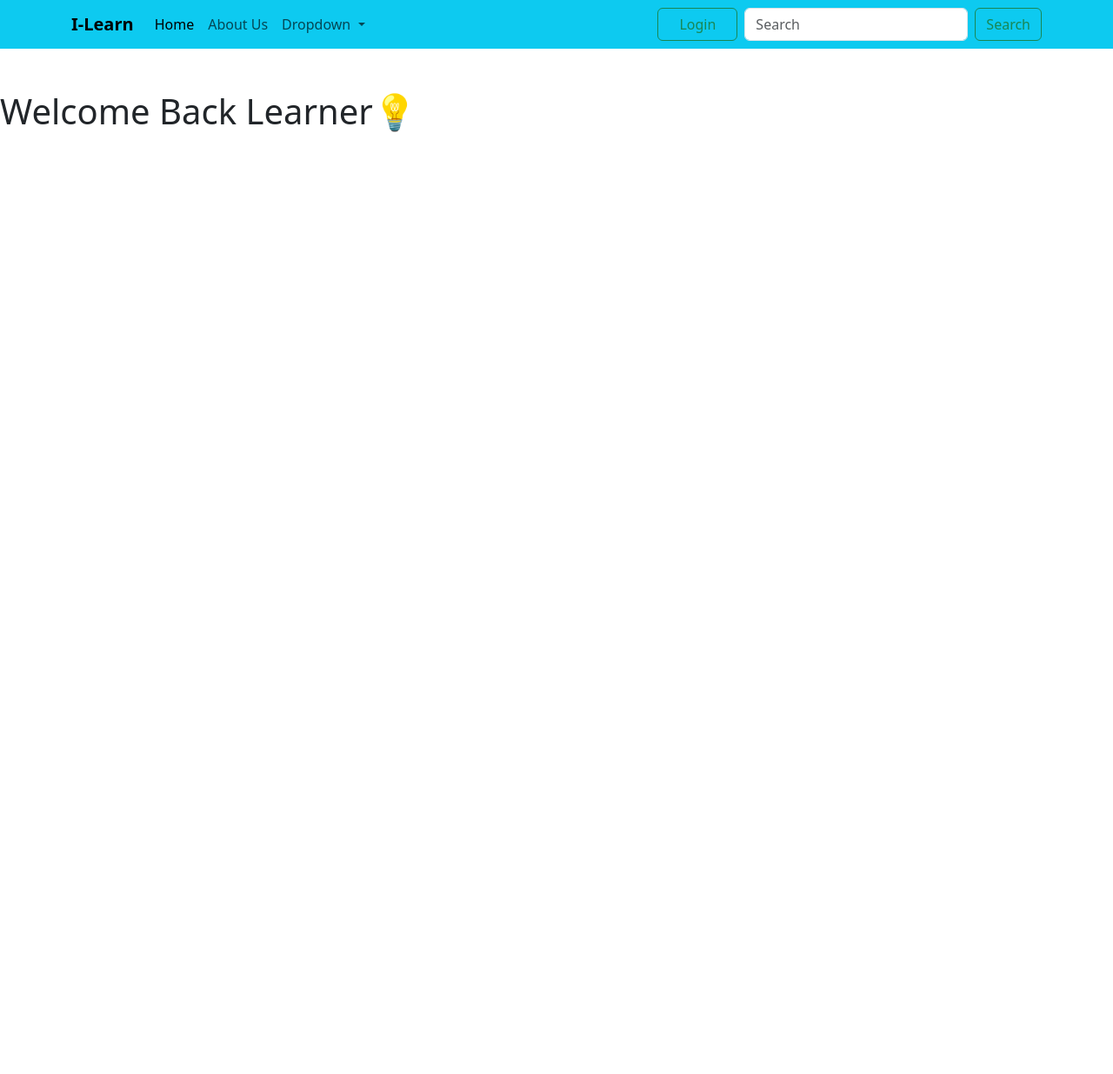
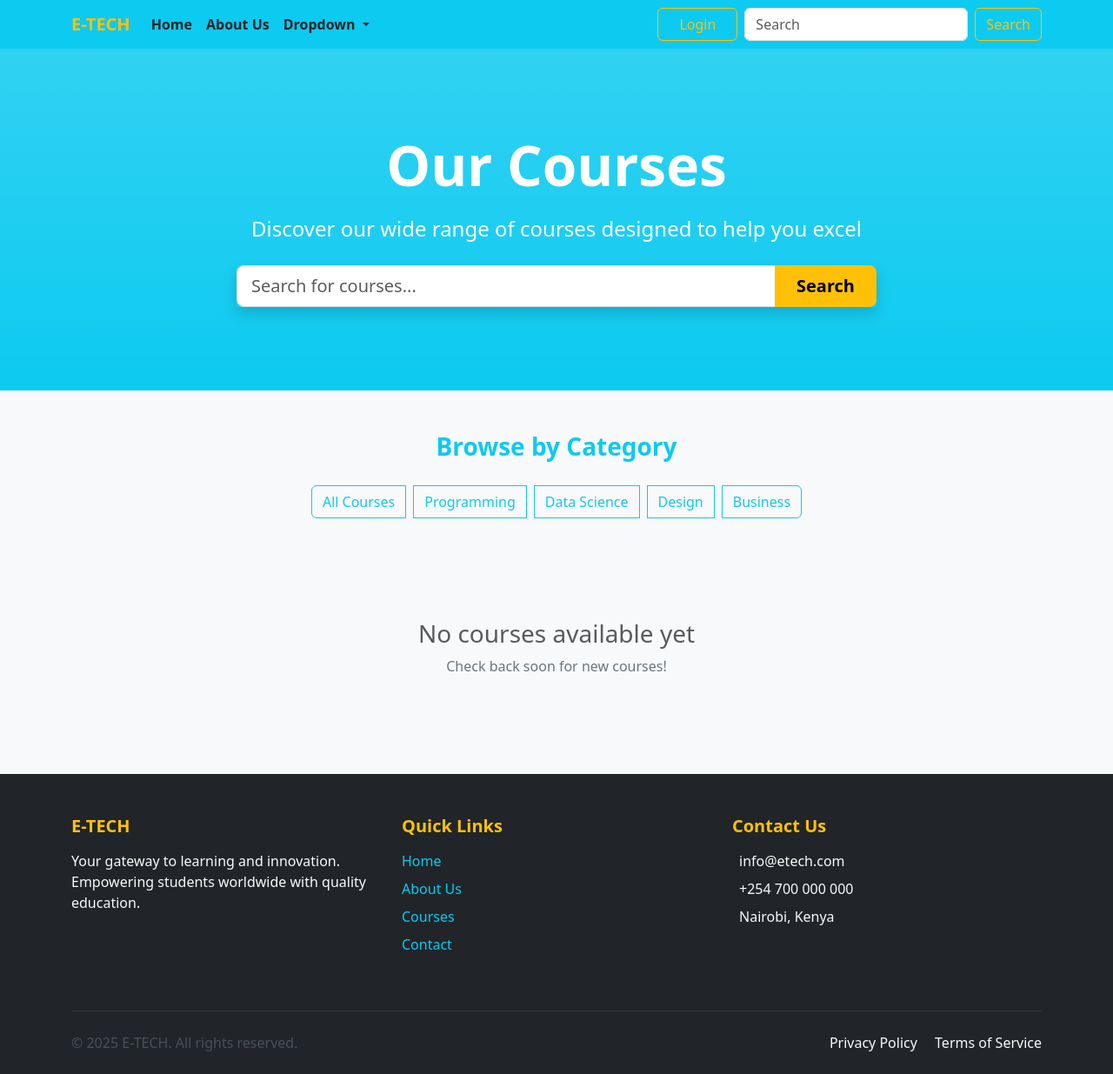
Before and after one commit to sheemungai/E-Learning, a Django app: page /firstApp/read-courses in a window 1280 px wide. Shown: the whole page at 87% size. Before the commit the page ends 152 px from the top, so only its background shows below. Run offline with Django 5.2, Linux system fonts and the light colour scheme; data that the repository does not hold is empty.

Commit message:
designing the UI

```diff
--- /dev/null
+++ b/projectAlpha/firstApp/templates/firstApp/courses.html
@@ -0,0 +1,131 @@
+{% extends 'index.html' %} {% block content %}
+
+<!-- Hero Section -->
+<section class="bg-info bg-gradient text-white py-5">
+  <div class="container text-center py-5">
+    <h1 class="display-3 fw-bold mb-3">Our Courses</h1>
+    <p class="lead fs-4 mb-4">
+      Discover our wide range of courses designed to help you excel
+    </p>
+
+    <!-- Search and Filter Bar -->
+    <div class="row justify-content-center">
+      <div class="col-lg-8">
+        <div class="input-group input-group-lg shadow">
+          <input
+            type="text"
+            class="form-control"
+            placeholder="Search for courses..."
+            aria-label="Search"
+          />
+          <button class="btn btn-warning fw-semibold px-4" type="button">
+            <i class="bi bi-search"></i> Search
+          </button>
+        </div>
+      </div>
+    </div>
+  </div>
+</section>
+
+<!-- Courses Section -->
+<section class="py-5 bg-light">
+  <div class="container">
+    <!-- Category Filter Buttons -->
+    <div class="text-center mb-5">
+      <h3 class="text-info fw-bold mb-4">Browse by Category</h3>
+      <div class="btn-group flex-wrap" role="group">
+        <button type="button" class="btn btn-outline-info m-1">
+          All Courses
+        </button>
+        <button type="button" class="btn btn-outline-info m-1">
+          Programming
+        </button>
+        <button type="button" class="btn btn-outline-info m-1">
+          Data Science
+        </button>
+        <button type="button" class="btn btn-outline-info m-1">Design</button>
+        <button type="button" class="btn btn-outline-info m-1">Business</button>
+      </div>
+    </div>
+
+    <!-- Courses Grid -->
+    {% if courses %}
+
+    <div class="row g-4">
+      {% for course in courses %}
+      <div class="col-md-6 col-lg-4">
+        <div class="card h-100 shadow-sm border-0 hover-card">
+          <img
+            src="{{ course.image }}"
+            class="card-img-top"
+            alt="{{ course.title }}"
+            style="height: 200px; object-fit: cover"
+          />
+
+          <div class="position-absolute top-0 end-0 m-3">
+            <span class="badge bg-warning text-dark px-3 py-2"
+              >{{ course.category }}</span
+            >
+          </div>
+
+          <div class="card-body d-flex flex-column">
+            <h5 class="card-title fw-bold text-info">{{ course.title }}</h5>
+            <p class="card-text text-muted flex-grow-1">
+              {{ course.description }}
+            </p>
+
+            <div class="mb-3">
+              <small class="text-secondary">
+                <i class="bi bi-person-fill text-warning"></i>
+                <span class="fw-semibold">{{ course.tutor }}</span>
+              </small>
+            </div>
+
+            <div class="d-flex justify-content-between align-items-center">
+              <div>
+                <h4 class="text-warning fw-bold mb-0">
+                  KSh {{ course.price }}
+                </h4>
+              </div>
+              <a
+                href="{% url 'readOneCourse' course.id %}"
+                class="btn btn-info text-white fw-semibold"
+              >
+                View Details
+              </a>
+            </div>
+          </div>
+
+          <!-- Card Footer -->
+          <div class="card-footer bg-transparent border-top-0 pt-0 pb-3">
+            <div class="d-flex justify-content-between text-muted small">
+
+              <span><i class="bi bi-book"></i> Lessons Available</span>
+            </div>
+          </div>
+        </div>
+      </div>
+      {% endfor %}
+    </div>
+    {% else %}
+    <!-- No Courses Available -->
+    <div class="text-center py-5">
+      <i class="bi bi-inbox display-1 text-muted"></i>
+      <h3 class="text-muted mt-3">No courses available yet</h3>
+      <p class="text-secondary">Check back soon for new courses!</p>
+    </div>
+    {% endif %}
+  </div>
+</section>
+
+<style>
+  .hover-card {
+    transition: transform 0.3s ease, box-shadow 0.3s ease;
+  }
+
+  .hover-card:hover {
+    transform: translateY(-10px);
+    box-shadow: 0 10px 30px rgba(0, 0, 0, 0.2) !important;
+  }
+</style>
+{% include 'footer.html' %} {% endblock %}
--- a/projectAlpha/firstApp/templates/firstApp/home.html
+++ b/projectAlpha/firstApp/templates/firstApp/home.html
@@ -1,13 +1,77 @@
 {% extends 'index.html' %}
-{% block content %}
 
-<div class="container py-5">
+ {% block content %} {% load static %}
 
 
-    {% for item in data %}
-    <a href="{% url 'readOneCourse' item.id %}" class="text-decoration-none px-2 py-1">
-        {{item.title}}
-    </a>
-    {% endfor %}
+<div
+  class="position-relative min-vh-100 d-flex align-items-center"
+  style="
+    background-image: url('https://i.pinimg.com/1200x/e2/39/ce/e239ce52452274252c5560eb20466617.jpg');
+    background-size: cover;
+    background-position: center;
+    background-repeat: no-repeat;
+  "
+>
+  <div
+    class="position-absolute top-0 start-0 w-100 h-100 bg-dark opacity-50"
+  ></div>
+
+  <div
+    class="container text-center text-white position-relative"
+    style="z-index: 1"
+  >
+    <h1 class="display-1 fw-bold text-warning mb-4 text-shadow">
+      Welcome to E-TECH
+    </h1>
+
+    <h2 class="display-6 fw-semibold mb-4">
+      Your gateway to learning and innovation.
+    </h2>
+
+    <p class="lead fs-4 mb-5 mx-auto" style="max-width: 800px">
+      Explore our courses and start your journey today. Where knowledge meets
+      technology. A space for growth and discovery.
+    </p>
+
+    <div class="mb-5">
+      <a
+        href="{% url 'about' %}"
+        class="btn btn-warning btn-lg fw-semibold px-5 py-3 me-3 mb-3 shadow"
+      >
+        Learn More About Us
+      </a>
+      <a
+        href="#courses"
+        class="btn btn-outline-light btn-lg fw-semibold px-5 py-3 mb-3 shadow"
+      >
+        Browse Courses
+      </a>
+    </div>
+
+    <div class="row justify-content-center mt-5 g-3">
+      <div class="col-auto">
+        <span
+          class="badge bg-warning bg-opacity-25 border border-warning text-warning px-4 py-3 rounded-pill fs-6"
+        >
+          ⚡ Fast Learning
+        </span>
+      </div>
+      <div class="col-auto">
+        <span
+          class="badge bg-warning bg-opacity-25 border border-warning text-warning px-4 py-3 rounded-pill fs-6"
+        >
+          🏆 Certified Courses
+        </span>
+      </div>
+      <div class="col-auto">
+        <span
+          class="badge bg-warning bg-opacity-25 border border-warning text-warning px-4 py-3 rounded-pill fs-6"
+        >
+          👥 Expert Instructors
+        </span>
+      </div>
+    </div>
+  </div>
 </div>
+ {% include 'footer.html' %}
 {% endblock %}
--- a/projectAlpha/firstApp/urls.py
+++ b/projectAlpha/firstApp/urls.py
@@ -3,6 +3,9 @@ from . import views
 
 urlpatterns =[
     path('home', views.home, name='home'),
+    path('about', views.about, name='about'),
+    path('courses', views.courses, name='courses'),
+    path('contact', views.contact, name='contact'),
 
     # CRUD
     path('create-course', views.createCourse , name=' createCourse'),
--- a/projectAlpha/firstApp/views.py
+++ b/projectAlpha/firstApp/views.py
@@ -7,6 +7,18 @@ def home(request):
     context={}
     return render(request, 'firstApp/home.html', context)
 
+def about(request):
+    context={}
+    return render(request, 'firstApp/about.html', context)
+
+def courses(request):
+    courses = Course.objects.all()
+    context={'courses': courses}
+    return render(request, 'firstApp/courses.html', context)
+
+def contact(request):
+    context={}
+    return render(request, 'firstApp/contact.html', context)
 
 def createCourse(request):
     form = CourseForm()
@@ -47,7 +59,7 @@ def createSubscription(request):
 def readCourses(request):
     courses = Course.objects.all()
     context ={'data':courses}
-    return render(request, 'firstApp/home.html', context)
+    return render(request, 'firstApp/courses.html', context)
 
 def readLessons(request):
     lessons = Lesson.objects.all()
--- a/projectAlpha/projectAlpha/settings.py
+++ b/projectAlpha/projectAlpha/settings.py
@@ -117,6 +117,9 @@ USE_TZ = True
 # https://docs.djangoproject.com/en/5.2/howto/static-files/
 
 STATIC_URL = 'static/'
+STATICFILES_DIRS = [
+    BASE_DIR / 'static',
+]
 
 # Default primary key field type
 # https://docs.djangoproject.com/en/5.2/ref/settings/#default-auto-field
--- /dev/null
+++ b/projectAlpha/templates/footer.html
@@ -0,0 +1,75 @@
+<footer class="bg-dark text-light pt-5 pb-3">
+    <div class="container">
+        <div class="row g-4">
+            <!-- About Section -->
+            <div class="col-md-4 mb-4">
+                <h5 class="text-warning fw-bold mb-3">E-TECH</h5>
+                <p class="text-light">Your gateway to learning and innovation. Empowering students worldwide with quality education.</p>
+                <div class="mt-3">
+                    <a href="#" class="text-warning text-decoration-none me-3 fs-5">
+                        <i class="bi bi-facebook"></i>
+                    </a>
+                    <a href="#" class="text-warning text-decoration-none me-3 fs-5">
+                        <i class="bi bi-twitter"></i>
+                    </a>
+                    <a href="#" class="text-warning text-decoration-none me-3 fs-5">
+                        <i class="bi bi-instagram"></i>
+                    </a>
+                    <a href="#" class="text-warning text-decoration-none fs-5">
+                        <i class="bi bi-linkedin"></i>
+                    </a>
+                </div>
+            </div>
+
+            <!-- Quick Links -->
+            <div class="col-md-4 mb-4">
+                <h5 class="text-warning fw-bold mb-3">Quick Links</h5>
+                <ul class="list-unstyled">
+                    <li class="mb-2">
+                        <a href="{% url 'home' %}" class="text-info text-decoration-none">Home</a>
+                    </li>
+                    <li class="mb-2">
+                        <a href="{% url 'about' %}" class="text-info  text-decoration-none">About Us</a>
+                    </li>
+                    <li class="mb-2">
+                        <a href="#courses" class="text-info  text-decoration-none">Courses</a>
+                    </li>
+                    <li class="mb-2">
+                        <a href="#contact" class="text-info  text-decoration-none">Contact</a>
+                    </li>
+                </ul>
+            </div>
+
+            <!-- Contact Info -->
+            <div class="col-md-4 mb-4">
+                <h5 class="text-warning fw-bold mb-3">Contact Us</h5>
+                <ul class="list-unstyled">
+                    <li class="mb-2">
+                        <i class="bi bi-envelope text-warning me-2"></i>
+                        <a href="mailto:info@etech.com" class="text-light text-decoration-none">info@etech.com</a>
+                    </li>
+                    <li class="mb-2">
+                        <i class="bi bi-telephone text-warning me-2"></i>
+                        <span class="text-light">+254 700 000 000</span>
+                    </li>
+                    <li class="mb-2">
+                        <i class="bi bi-geo-alt text-warning me-2"></i>
+                        <span class="text-light">Nairobi, Kenya</span>
+                    </li>
+                </ul>
+            </div>
+        </div>
+
+        <!-- Bottom Bar -->
+        <hr class="border-secondary my-4">
+        <div class="row">
+            <div class="col-md-6 text-center text-md-start mb-2">
+                <p class="mb-0 text-light-emphasis">&copy; 2025 E-TECH. All rights reserved.</p>
+            </div>
+            <div class="col-md-6 text-center text-md-end">
+                <a href="#" class="text-light text-decoration-none me-3">Privacy Policy</a>
+                <a href="#" class="text-light text-decoration-none">Terms of Service</a>
+            </div>
+        </div>
+    </div>
+</footer>
--- a/projectAlpha/templates/index.html
+++ b/projectAlpha/templates/index.html
@@ -9,9 +9,12 @@
 </head>
 <body>
     {% include 'navbar.html' %}
-    <h1 class="py-5 ">Welcome Back Learner💡</h1>
+
     {% block content  %}
     {% endblock %}
 
+
+
+
 </body>
 </html>
--- a/projectAlpha/templates/navbar.html
+++ b/projectAlpha/templates/navbar.html
@@ -1,6 +1,6 @@
-<nav class="navbar navbar-expand-lg bg-info">
+<nav class="navbar navbar-expand-lg bg-info navbar-dark">
   <div class="container">
-    <a class="navbar-brand fw-bold" href="#">I-Learn</a>
+    <a class="navbar-brand fw-bold text-warning" href="{% url 'home' %}">E-TECH</a>
     <button
       class="navbar-toggler"
       type="button"
@@ -15,14 +15,14 @@
     <div class="collapse navbar-collapse" id="navbarSupportedContent">
       <ul class="navbar-nav me-auto mb-2 mb-lg-0">
         <li class="nav-item">
-          <a class="nav-link active" aria-current="page" href="#">Home</a>
+          <a class="nav-link active fw-semibold text-dark" aria-current="page" href="{% url 'home' %}">Home</a>
         </li>
         <li class="nav-item">
-          <a class="nav-link" href="#">About Us</a>
+          <a class="nav-link fw-semibold text-dark" href="{% url 'about' %}">About Us</a>
         </li>
         <li class="nav-item dropdown">
           <a
-            class="nav-link dropdown-toggle"
+            class="nav-link dropdown-toggle fw-semibold text-dark"
             href="#"
             role="button"
             data-bs-toggle="dropdown"
@@ -31,10 +31,10 @@
             Dropdown
           </a>
           <ul class="dropdown-menu">
-            <li><a class="dropdown-item" href="#">Action</a></li>
-            <li><a class="dropdown-item" href="#">Another action</a></li>
+            <li><a class="dropdown-item fw-semibold text-dark" href="{% url 'courses' %}">Courses</a></li>
+            <li><a class="dropdown-item fw-semibold text-dark" href="{% url 'contact' %}">Contact Us</a></li>
             <li><hr class="dropdown-divider" /></li>
-            <li><a class="dropdown-item" href="#">Something else here</a></li>
+            <li><a class="dropdown-item fw-semibold text-dark" href="#">Something else here</a></li>
           </ul>
         </li>
       </ul>
@@ -46,7 +46,7 @@
         >Logout</a
       >
       {% else %}
-      <a href="{% url 'login' %}" class="btn btn-outline-success px-4 mx-2"
+      <a href="{% url 'login' %}" class="btn btn-outline-warning px-4 mx-2"
         >Login</a
       >
       {% endif %}
@@ -57,7 +57,7 @@
           placeholder="Search"
           aria-label="Search"
         />
-        <button class="btn btn-outline-success" type="submit">Search</button>
+        <button class="btn btn-outline-warning" type="submit">Search</button>
       </form>
     </div>
   </div>
```
Also changed, not shown: projectAlpha/firstApp/templates/firstApp/about.html (added, +93 -0 lines), projectAlpha/firstApp/templates/firstApp/contact.html (added, +150 -0 lines), projectAlpha/firstApp/templates/firstApp/form.html (+5 -2 lines), projectAlpha/firstApp/migrations/0002_alter_subscription_description.py (added).
